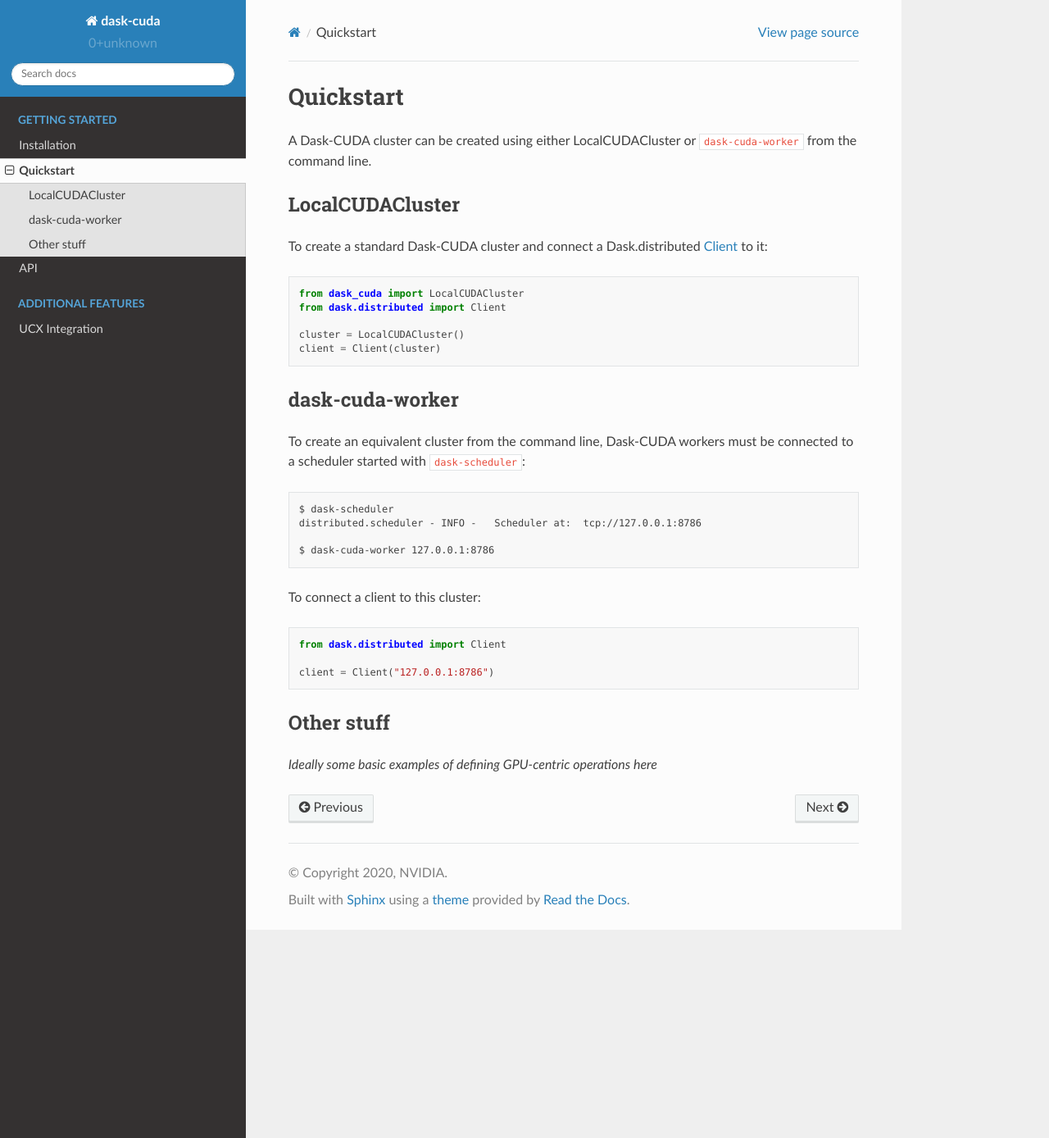
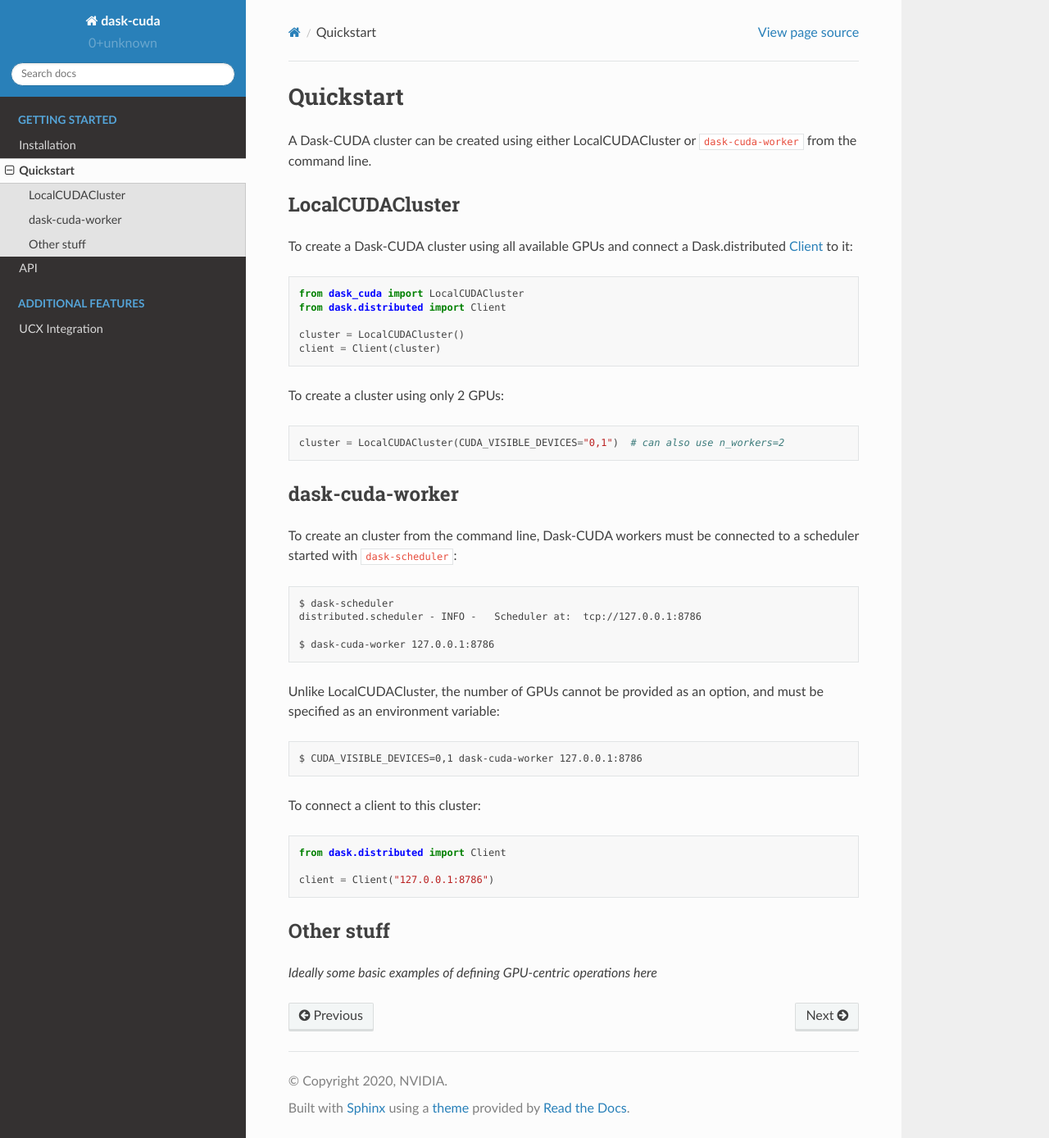
Before and after one commit to rapidsai/dask-cuda, a Sphinx documentation site: the page built from docs/source/quickstart.rst, in a window 1280 px wide and 1388 px high. Shown: the whole window at 82% size. Built offline with Sphinx 7.4.7 and the Read the Docs theme 2.0.0, drawn with Linux system fonts in a browser that asks for light colours.

Commit message:
Add examples of restricting workers

```diff
--- a/docs/source/quickstart.rst
+++ b/docs/source/quickstart.rst
@@ -6,7 +6,7 @@
 LocalCUDACluster
 ----------------
 
-To create a standard Dask-CUDA cluster and connect a Dask.distributed `Client <https://distributed.dask.org/en/latest/client.html>`_ to it:
+To create a Dask-CUDA cluster using all available GPUs and connect a Dask.distributed `Client <https://distributed.dask.org/en/latest/client.html>`_ to it:
 
 .. code-block:: python
 
@@ -16,15 +16,25 @@
     cluster = LocalCUDACluster()
     client = Client(cluster)
 
+To create a cluster using only 2 GPUs:
+
+.. code-block:: python
+
+    cluster = LocalCUDACluster(CUDA_VISIBLE_DEVICES="0,1")  # can also use n_workers=2
+
 dask-cuda-worker
 ----------------
 
-To create an equivalent cluster from the command line, Dask-CUDA workers must be connected to a scheduler started with ``dask-scheduler``::
+To create an cluster from the command line, Dask-CUDA workers must be connected to a scheduler started with ``dask-scheduler``::
 
     $ dask-scheduler
     distributed.scheduler - INFO -   Scheduler at:  tcp://127.0.0.1:8786
 
     $ dask-cuda-worker 127.0.0.1:8786
+
+Unlike LocalCUDACluster, the number of GPUs cannot be provided as an option, and must be specified as an environment variable::
+
+    $ CUDA_VISIBLE_DEVICES=0,1 dask-cuda-worker 127.0.0.1:8786
 
 To connect a client to this cluster:
 
--- a/docs/source/ucx.rst
+++ b/docs/source/ucx.rst
@@ -122,7 +122,7 @@
 Workers
 """""""
 
-All the relevant Dask configuration options for UCX have analogous parameters in ``dask-cuda-worker``; see :doc:`Worker <worker>` for a complete list of these options.
+All the relevant Dask configuration options for UCX have analogous parameters in ``dask-cuda-worker``; see the :doc:`API reference <api>` for a complete list of these options.
 
 To start workers with all supported transports and a 1 gigabyte RMM pool:
 
```
